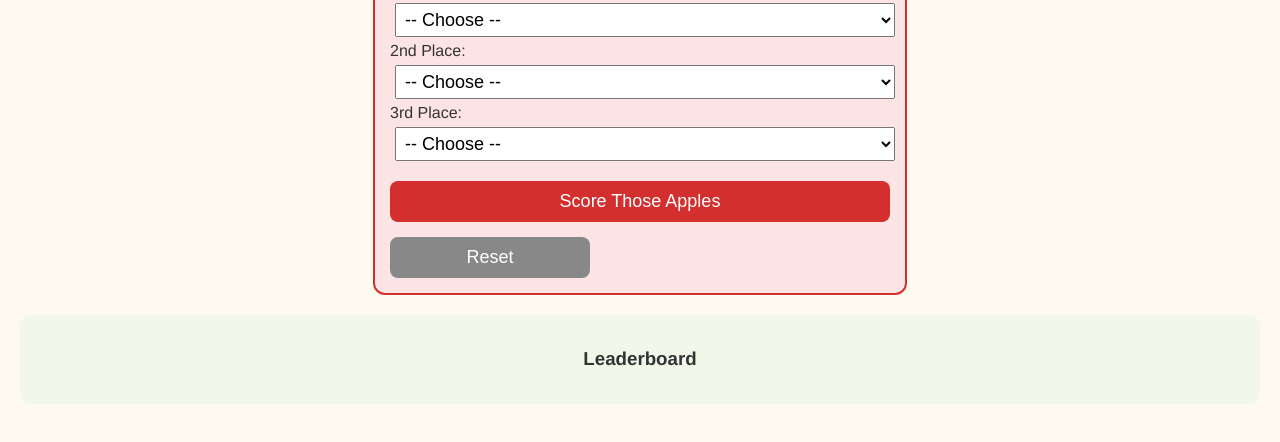
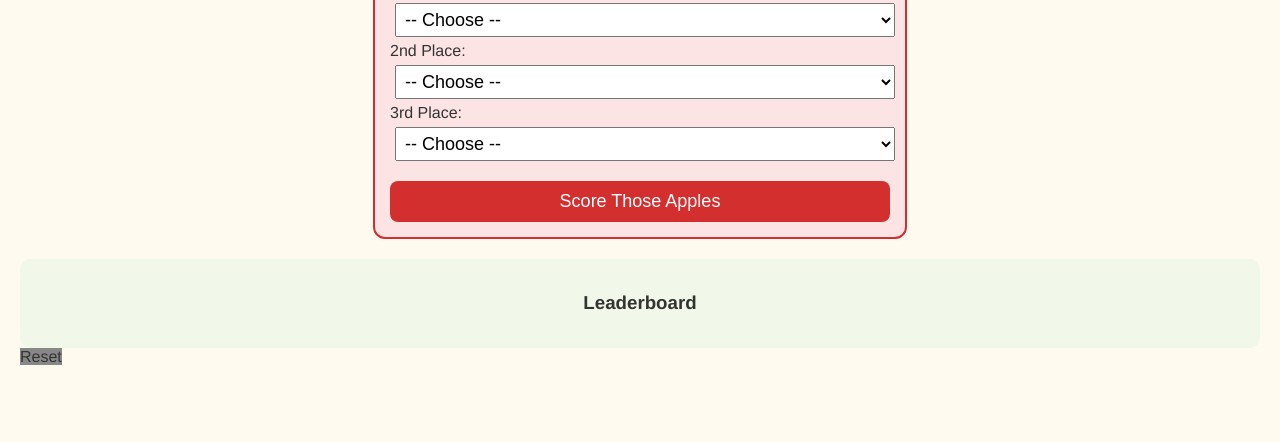
Before and after one commit to mgriffioen/apple, a plain HTML site: page index.html in a window 1280 px wide. Shown: the part 228-670 px from the top of the page. Drawn offline with nearby package versions, Linux system fonts and the light colour scheme; no server answers.

Commit message:
Update index.html

```diff
--- a/index.html
+++ b/index.html
@@ -123,7 +123,6 @@
     <select class="rank" data-rank="3"></select><br />
 
     <button onclick="submitRanking()">Score Those Apples</button>
-    <button onclick="resetCompetition()" style="background:#888;width: 40%;">Reset</button>
   </div>
 
   <div class="results">
@@ -134,6 +133,9 @@
   <canvas id="confetti-canvas" style="position: fixed; top: 0; left: 0; pointer-events: none; width: 100%; height: 100%; z-index: 999;"></canvas>
 
   <script src="https://cdn.jsdelivr.net/npm/canvas-confetti@1.6.0/dist/confetti.browser.min.js"></script>
+
+
+    <a onclick="resetCompetition()" style="background:#888;width: 40%;">Reset</a>
   <script>
     const appleVarietals = [
       "Cosmic Crisp", "Honeycrisp", "Gala", "Pink Lady", "Envy", "Granny Smith"
```
